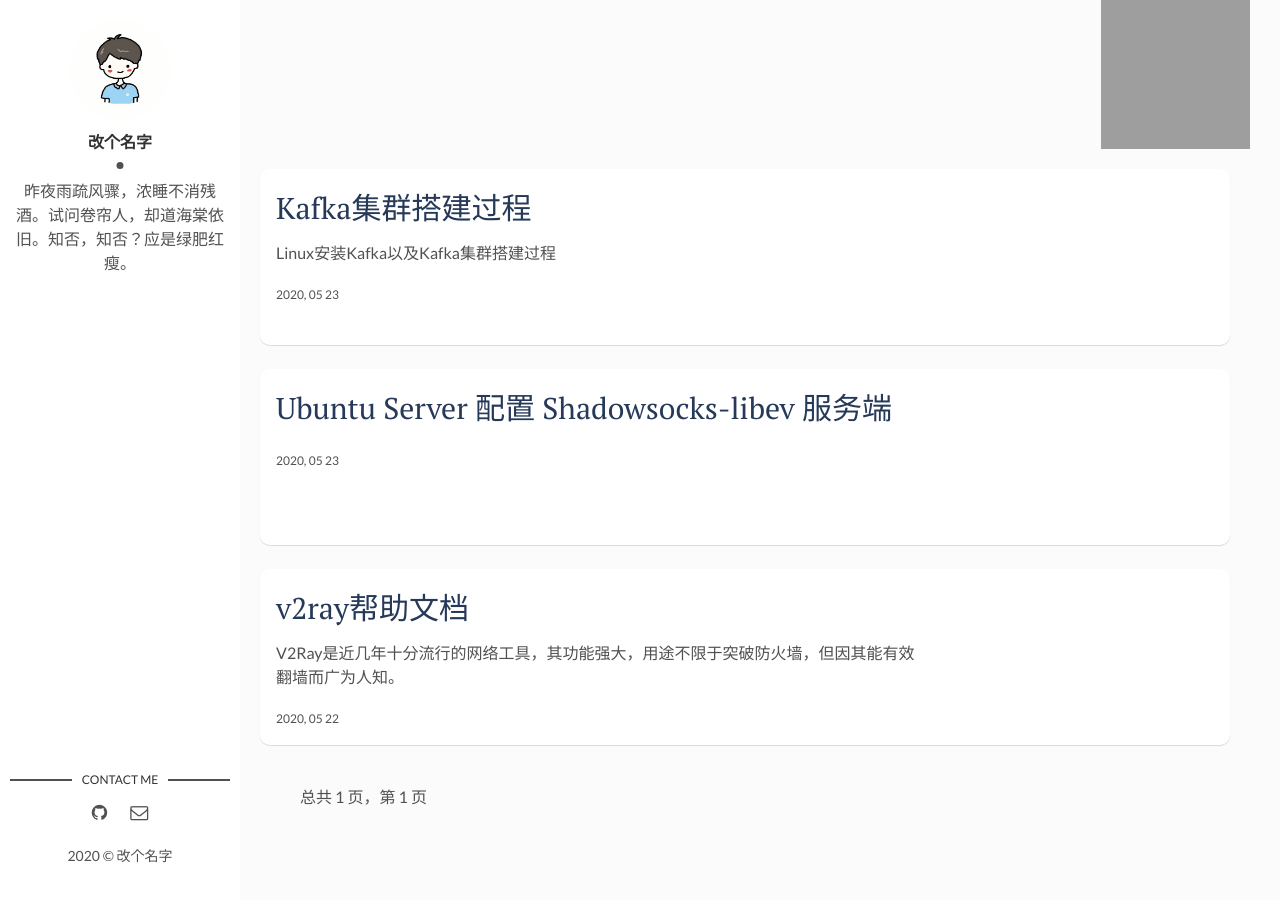
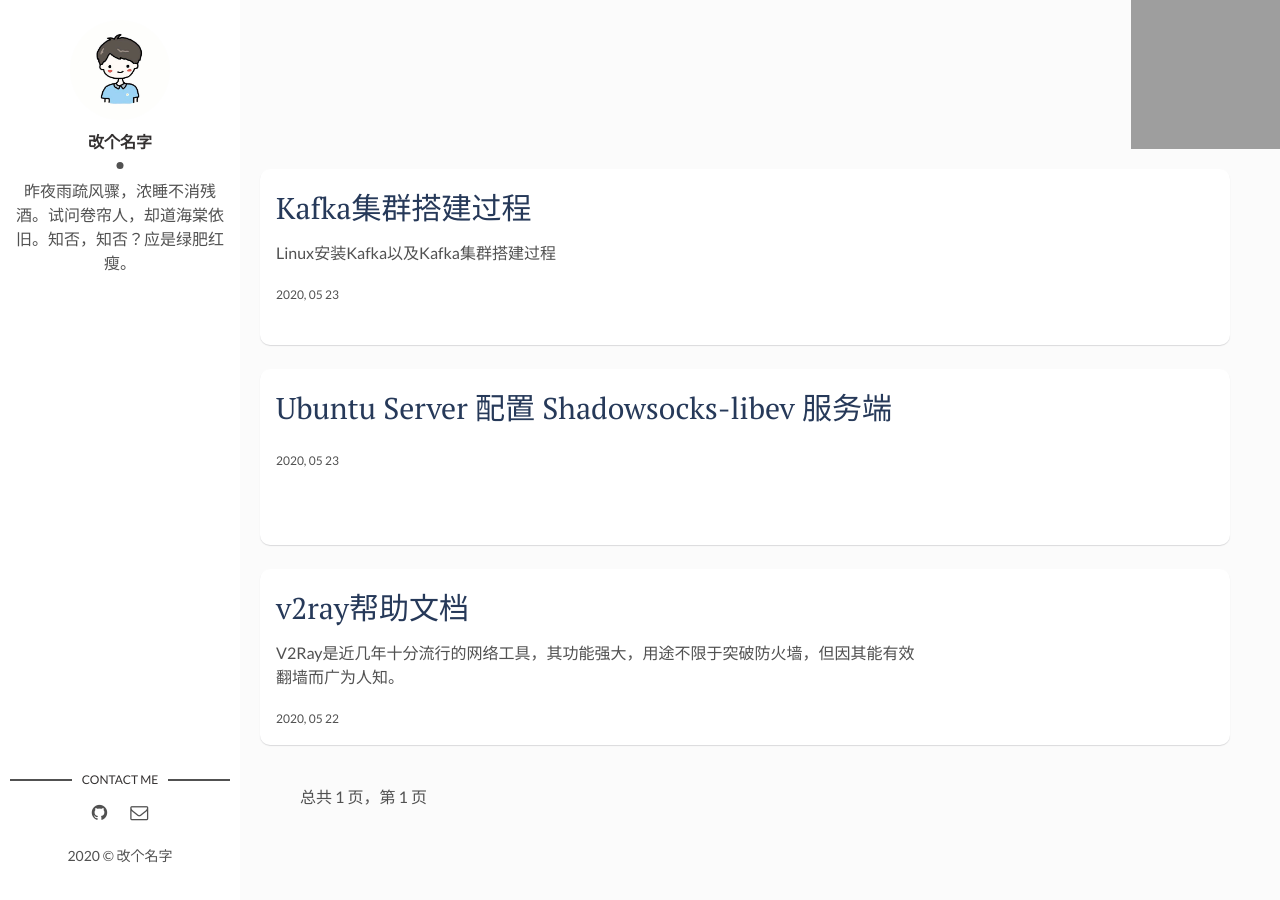
Before and after one commit to Loptis/loptis.github.io, a Jekyll site: the page built from index.html, in a window 1280 px wide. Built offline with Jekyll 4.4.1, drawn with Linux system fonts in a browser that asks for light colours; the list of posts is cut into pages by our own code; comment, search, counter and statistics services are not loaded; grey boxes are pictures that could not be loaded.

Commit message:
Add Fork me on GitHub

```diff
--- a/_layouts/default.html
+++ b/_layouts/default.html
@@ -4,10 +4,10 @@
 <link rel="stylesheet" href="https://cdn.jsdelivr.net/npm/gitalk@1/dist/gitalk.css">
 <script src="https://cdn.jsdelivr.net/npm/gitalk@1/dist/gitalk.min.js"></script>
 <body>
+<div style="text-align: right">
+    <a href="https://github.com/Loptis"><img width="149" height="149" src="https://github.blog/wp-content/uploads/2008/12/forkme_right_darkblue_121621.png?resize=149%2C149" class="attachment-full size-full" alt="Fork me on GitHub" data-recalc-dims="1"></a>
+</div>
 <div class="wrapper">
-    <div style="text-align: right">
-        <a href="https://github.com/Loptis"><img width="149" height="149" src="https://github.blog/wp-content/uploads/2008/12/forkme_right_darkblue_121621.png?resize=149%2C149" class="attachment-full size-full" alt="Fork me on GitHub" data-recalc-dims="1"></a>
-    </div>
     {{ content }}
 </div>
 {% include analytics.html %}
```
